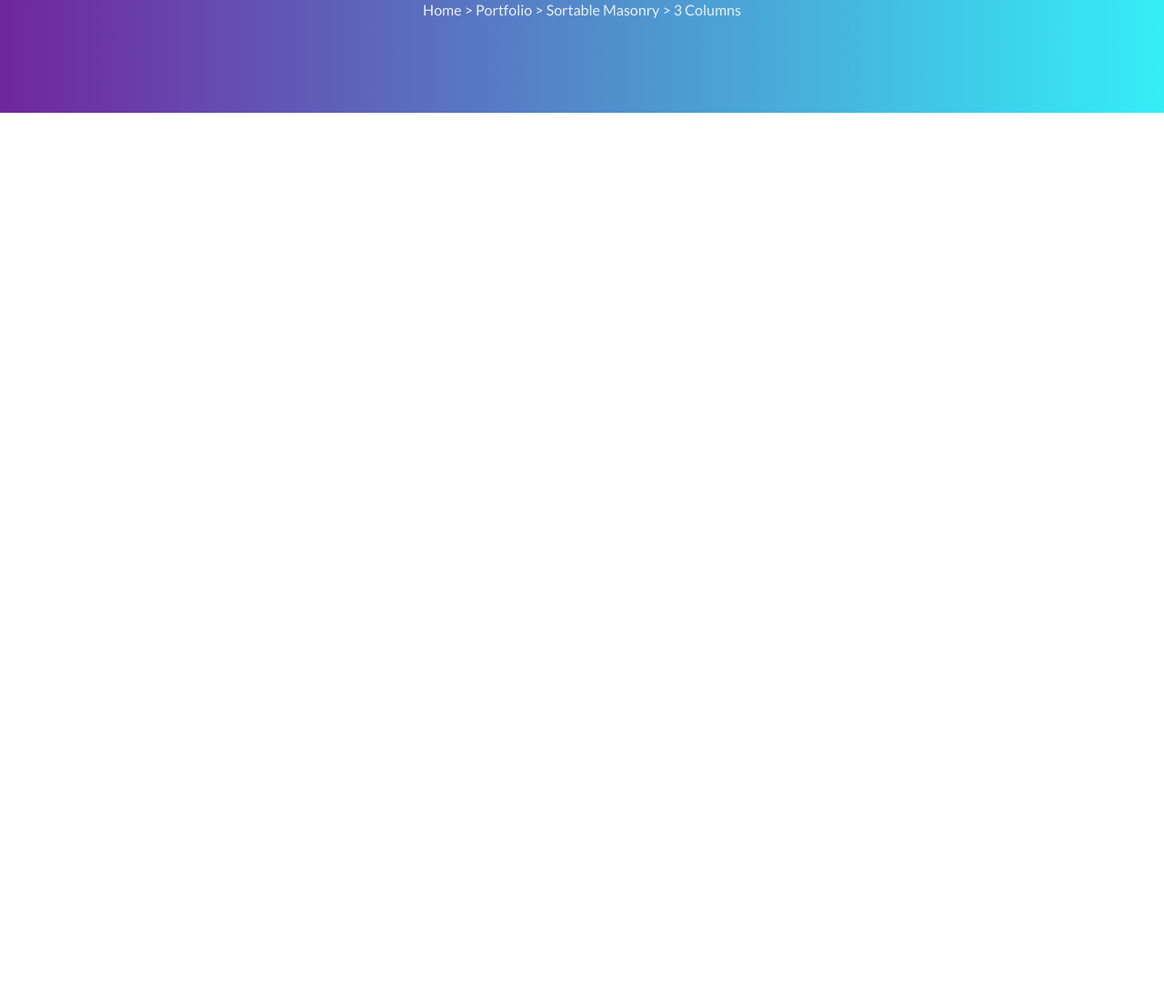
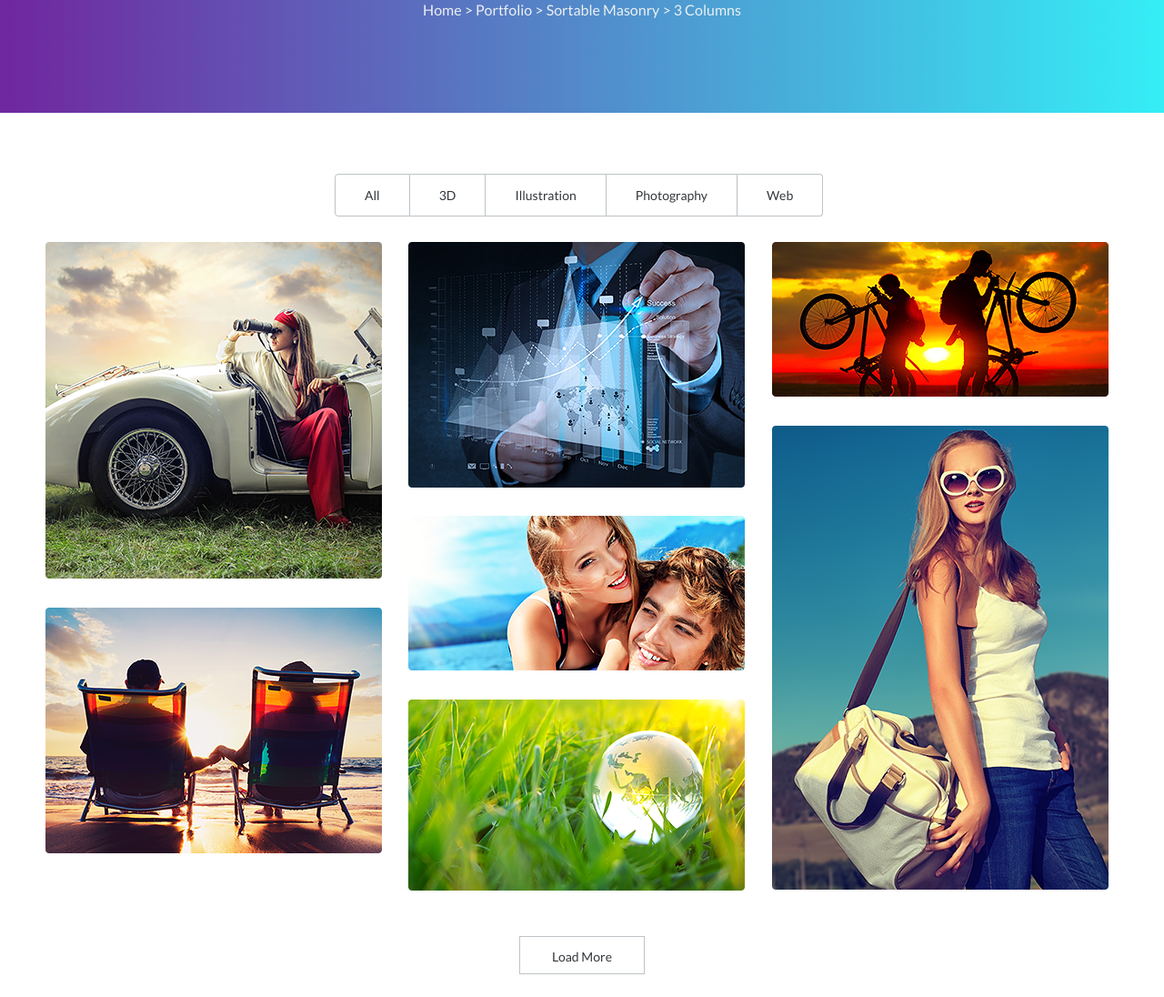
Before and after one commit to serges-portfolio/test-quickmarkuper, a plain HTML site: page src/index.html in a window 1280 px wide. Shown: the part 280-1376 px from the top of the page at 91% size. Before the commit the page ends 800 px from the top, so only its background shows below. Drawn offline with nearby package versions, Linux system fonts and the light colour scheme.

Commit message:
gulp installed, working masonry and isotope

```diff
--- a/src/css/header.scss
+++ b/src/css/header.scss
@@ -53,11 +53,14 @@
     font-size: 18px;
     font-weight: 300;
     line-height: 20px;
+    &:hover {
+      color: #41bedd;
+    }
     &:after {
       content: url("../images/chevron-in header.svg");
       width: 11px;
       height: 7px;
-      color: #606366;
+      color: inherit;
       padding-left: 4px;
     }
   }
@@ -78,7 +81,7 @@
         //border-radius: 6px;
         padding: 5px;
         margin-top: 3px;
-        color: #ee6425;
+        color: #ff1029;
         text-decoration: none;
         border: 1px solid transparent;
         &:hover {
@@ -105,7 +108,7 @@
     font-family: Lato;
     font-size: 55px;
     font-weight: 300;
-    line-height: 55px;ё
+    line-height: 55px;
     padding-top: 212px;
     text-align: center;
     margin-top: 0;
--- a/src/css/main.scss
+++ b/src/css/main.scss
@@ -1,3 +1,81 @@
 body {
   display: block;
+  width: 100%;
+  min-width: 320px;
 }
+.filter {
+  display: block;
+  max-width: 544px;
+  //min-width: 320px;
+  max-height: 800px;
+  margin: 0 auto;
+  font-size: 0;
+  padding-top: 67px;
+  padding-bottom: 13px;
+}
+.filter-button {
+  display: inline-block;
+  border: 1px solid #bdc3c7;
+  border-left: none;
+  margin: 0 auto;
+  text-decoration: none;
+  padding: 14px 32px;
+  color: #34383d;
+  font-family: Lato;
+  font-size: 14px;
+  font-weight: 400;
+}
+.filter-button:first-child {
+   border-left: 1px solid #bdc3c7;
+   border-radius: 4px 0 0 4px;
+ }
+.filter-button:last-child {
+  border-radius: 0 4px 4px 0;
+}
+.filter-button:hover {
+  background-color: #41bedd;
+  transition: 0.7s;
+}
+.grid {
+  position: relative;
+  margin: 0 auto;
+  width: 1210px;
+  z-index: -1;
+  height: 746px;
+}
+.grid-item {
+  padding: 14px;
+}
+.sizer {  // назначение ширины колонки в masonry
+  width: 33%;
+}
+.isotope__button-container {
+  display: block;
+  width: 138px;
+  height: 42px;
+  padding: 33px 0 67px;
+  margin: 0 auto;
+}
+.isotope__load-more-button {
+  display: block;
+  width: 138px;
+  height: 42px;
+  border: 1px solid #bdc3c7;
+  background: none;
+  margin: 0 auto;
+  padding: 13px 31px;
+  color: #34383d;
+  font-family: Lato;
+  font-size: 14px;
+  font-weight: 400;
+}
+.isotope__load-more-button:hover {
+  background-color: purple;
+  color: whitesmoke;
+  transition: 1.2s;
+
+}
+.isotope__button-container:hover{
+  transform:scale(1.2);
+  transition: 1.2s;
+}
--- a/src/index.html
+++ b/src/index.html
@@ -86,27 +86,31 @@
         <h3 class="header__way">Home > Portfolio > Sortable Masonry > 3 Columns</h3>
     </section>
 </header>
-<!--<main class="masonry">
-    <ul>
-        <li>
-            <a href="">All</a>
-        </li>
-        <li>
-            <a href="">3D</a>
-        </li>
-        <li>
-            <a href="">Illustration</a>
-        </li>
-        <li>
-            <a href="">Photography</a>
-        </li>
-        <li>
-            <a href="">Web</a>
-        </li>
-    </ul>
-    <button>Load More</button>
+<main class="isotope">
+    <div class="filter">
+            <a class="active filter-button" href="#" data-filter="*">All</a>
+            <a class="filter-button" href="#" data-filter=".3D">3D</a>
+            <a class="filter-button" href="#" data-filter=".Illustration">Illustration</a>
+            <a class="filter-button" href="#" data-filter=".photo">Photography</a>
+            <a class="filter-button" href="#" data-filter=".web">Web</a>
+        </div>
+    <div class="grid" data-isotope='{ "itemSelector": ".grid-item", "masonry": { "columnWidth": 398 } }'>
+                <!--<div class="image-container">-->
+        <div class="sizer">
+                <div class="grid-item 3D"><img src="images/masonry1.png" alt=""></div>
+                <div class="grid-item 3D"><img src="images/masonry2.png" alt=""></div>
+                <div class="grid-item 3D"><img src="images/masonry3.png" alt=""></div>
+                <div class="grid-item Illustration"><img src="images/masonry6.png" alt=""></div>
+                <div class="grid-item Illustration"><img src="images/masonry5.png" alt=""></div>
+                <div class="grid-item Illustration"><img src="images/masonry4.png" alt=""></div>
+                <div  class="grid-item web"><img src="images/masonry7.png" alt=""></div>
+                </div>
+    </div>
+    <div class="isotope__button-container">
+    <button class="isotope__load-more-button">Load More</button>
+    </div>
 </main>
-<footer class="footer">
+<!--<footer class="footer">
     <div>
         <h2>Shortly About Us</h2>
         <p>Vivamus eget nibh. Etiam cursus leo vel metus. Nulla
@@ -146,4 +150,6 @@
     </div>
 </footer>-->
 </body>
+<script src="node_modules/isotope-layout/dist/isotope.pkgd.min.js"></script>
+<script src="js/main.js"></script>
 </html>
--- /dev/null
+++ b/src/js/main.js
@@ -0,0 +1,41 @@
+(() => {
+    function useIsotope(event) {
+
+        let isotopeGrid = new Isotope( '.grid', {
+            itemSelector: '.grid-item',
+            percentPosition: true,
+            masonry: {
+                columnWidth: '.sizer'
+
+            }
+        });
+
+        let applyFilterFromLink = (linkObject) => {
+            let filterValue = linkObject.dataset.filter;
+            isotopeGrid.arrange({ filter: filterValue });
+        };
+
+        let filterGrid = function( event ) {
+            event.preventDefault();
+
+            applyFilterFromLink(this);
+
+            let activeBtn = document.querySelector('.active');
+            if (activeBtn) {
+                activeBtn.classList.remove('active');
+            }
+            this.classList.add('active');
+        };
+
+        document.querySelectorAll('.filter-button').forEach(filterBtn => {
+            filterBtn.addEventListener( 'click', filterGrid);
+        });
+
+
+        let activeBtn = document.querySelector('.active');
+
+        applyFilterFromLink(activeBtn);
+    }
+
+    document.addEventListener('DOMContentLoaded', useIsotope);
+})();
--- /dev/null
+++ b/src/js/scroll.js
@@ -0,0 +1,37 @@
+;(() => {
+    let smoothScrollTo = (function () {
+        let timer, start, factor;
+        return function (target, duration) {
+            let offset = window.pageYOffset;
+            let delta  = target - window.pageYOffset; // Y-offset difference
+            duration = duration || 1000;              // default 1 sec animation
+            start = Date.now();                       // get start time
+            factor = 0;
+            if( timer ) {
+                clearInterval(timer); // stop any running animation
+            }
+            function step() {
+                let y;
+                factor = (Date.now() - start) / duration; // get interpolation factor
+                if( factor >= 1 ) {
+                    clearInterval(timer); // stop animation
+                    factor = 1;           // clip to max 1.0
+                }
+                y = factor * delta + offset;
+                window.scrollBy(0, y - window.pageYOffset);
+            }
+            timer = setInterval(step, 10);
+            return timer; // return the interval timer, so you can clear it elsewhere
+        };
+    }());
+    document.addEventListener('DOMContentLoaded', () => {
+        document.querySelectorAll('.scroll').forEach((scrollLink) => {
+            scrollLink.addEventListener('click', (event) => {
+                let anchor = scrollLink.getAttribute('href');
+                let anchorTo = document.querySelector(anchor);
+                event.preventDefault();
+                smoothScrollTo(anchorTo.offsetTop, 3000);
+            });
+        })
+    });
+})();
```
Also changed, not shown: src/css/header.css, src/css/main.css, src/images/sprite-contact-us.svg (added), src/images/sprite-social-icons.svg (added).
